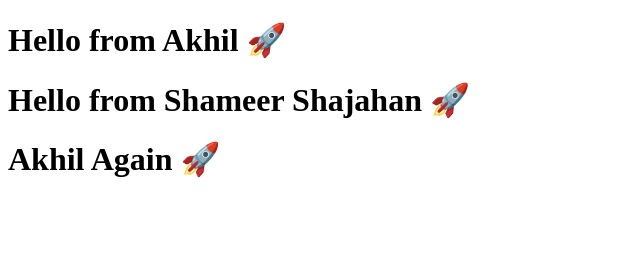
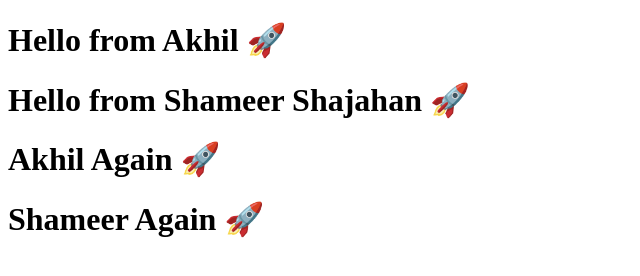
Before and after one commit to akhilgk102/Collab-Test, a plain HTML site: page index.html in a window 1280 px wide. Shown: the whole page, without its empty margins (0-640 px from the left). Drawn offline with Linux system fonts and the light colour scheme.

Commit message:
update again after pull from main

```diff
--- a/index.html
+++ b/index.html
@@ -7,5 +7,6 @@
     <h1>Hello from Akhil 🚀</h1>
     <h1>Hello from Shameer Shajahan 🚀</h1>
     <h1>Akhil Again 🚀</h1>
+    <h1>Shameer Again 🚀</h1>
 </body>
 </html>
```
